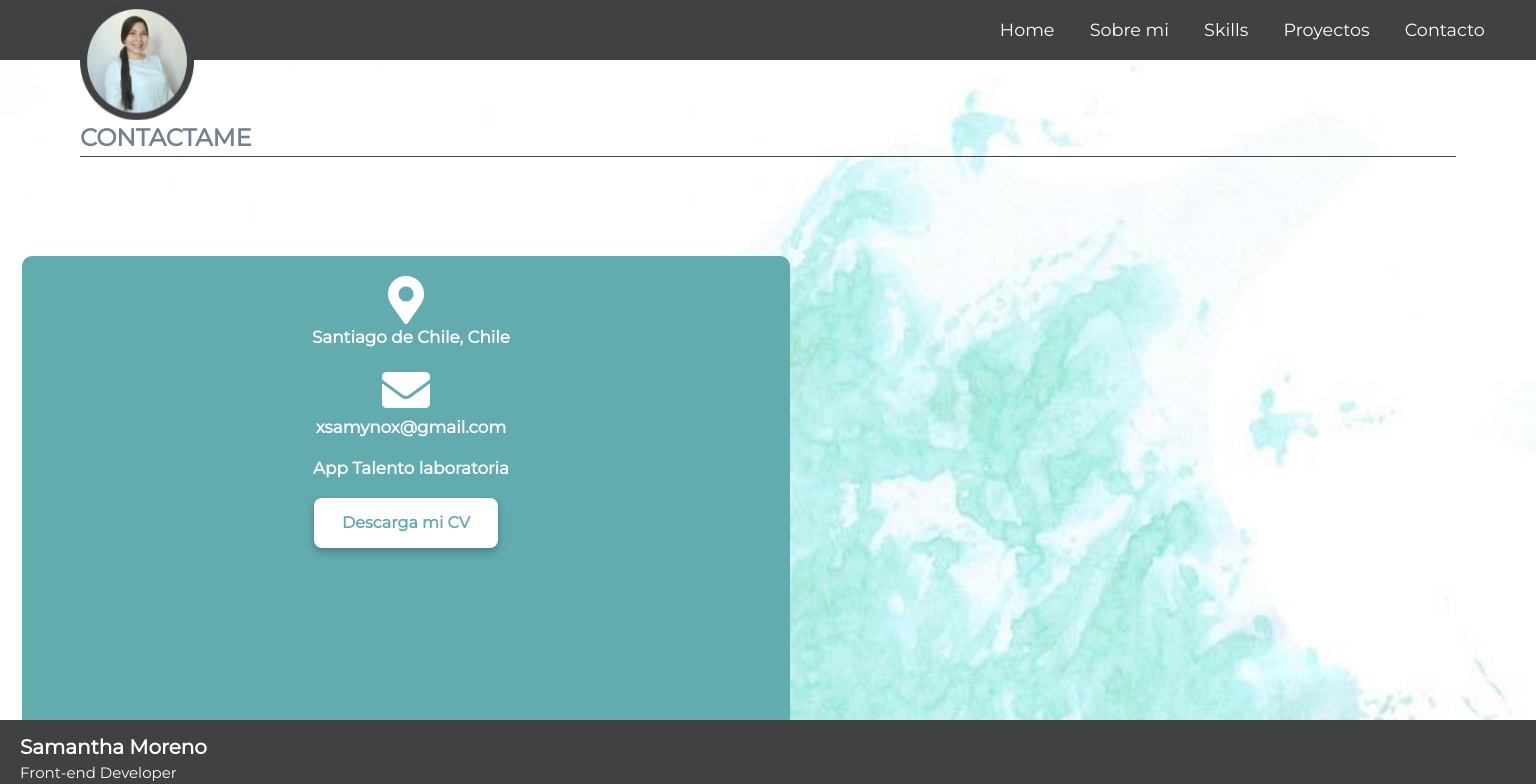
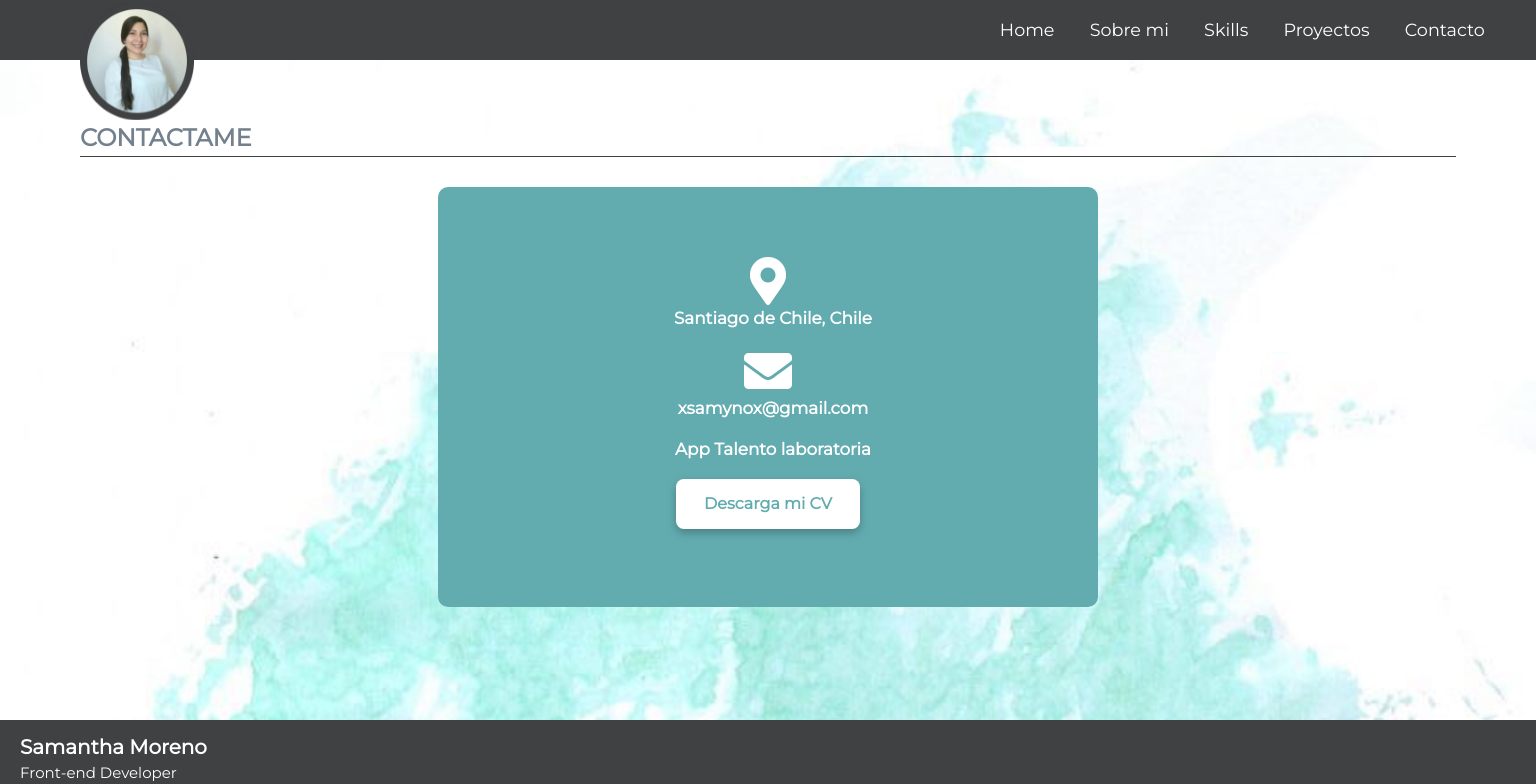
Before and after one commit to xsamynox/PORTAFOLIO-SamanthaM, a React (Create React App) app: page /contact in a window 1536 px wide. Shown: the top 784 px of the page. Built offline with nearby package versions, Linux system fonts and the light colour scheme; some icons are missing; a web font is replaced by a local one.

Commit message:
resolving contact view style

```diff
--- a/src/App.css
+++ b/src/App.css
@@ -203,12 +203,6 @@ label {
 .sub-title{
   font-size: 25px;
 }
-.container-contact, .contact {
-  margin-top: 0;
-  margin: auto;
-  width: 60vw;
-  font-size: 1.3em;
-}
 .menu{
   display: none;
 }
@@ -230,7 +224,5 @@ header, .nav-color1{
 .img-sam {
   display: none;
 }
-.container-contact{
-  position: relative;
+
 }
-}
--- a/src/style/contactview.css
+++ b/src/style/contactview.css
@@ -36,10 +36,17 @@
   margin-bottom: 20px;
 }
 .container-contact{
+
+  padding: 70px 20px;
+  background-color: #62acb0;
+  width: 90vw;
+  height: auto;
+  border-radius: 10px;
   text-align: center;
-  position: absolute;
+  margin: auto;
   margin-bottom: 120px;
   top: 32%;
+  margin-top: 70px;
 }
 .btn-descarga{
   width: 23vh;
@@ -61,3 +68,10 @@
   background-color: #26686c;
   color: #ffffff;
 }
+@media (min-width: 1440px) and (max-width: 2560px) {
+  .container-contact{
+  width: 43vw;
+  margin-top: 0;
+  height: 420px;
+}
+}
--- a/src/views/contact.js
+++ b/src/views/contact.js
@@ -18,7 +18,7 @@ const contact = () => {
 
       <img className='img-sam' src={Samantha} alt='Samantha Moreno' />
 
-      <div className="container-contact container">
+      <div className="container-contact">
         <ul className="list-unstyled mb-0">
 
           <li><i className="fas fa-map-marker-alt fa-2x" style={{ fontSize: '48px', color: '#ffffff' }}></i>
```
